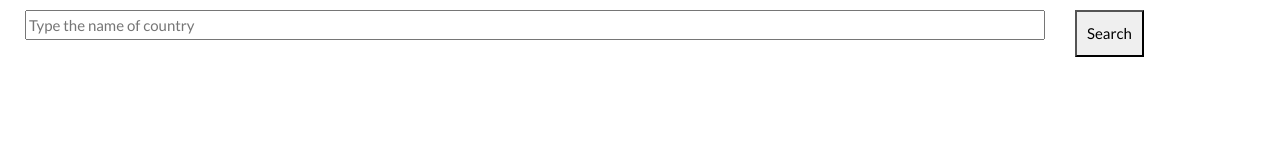
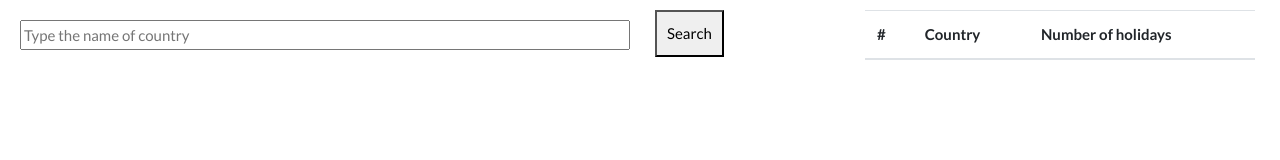
Before and after one commit to sam01ln12/calendarific_api, a plain HTML site: page index.html in a window 1280 px wide. Drawn offline with Linux system fonts and the light colour scheme.

Commit message:
Update index.html

```diff
--- a/index.html
+++ b/index.html
@@ -11,19 +11,43 @@
 <body>
     <div class="container-fluid">
         <div class="row">
-            <div class="col-md-10">
+            <div class="col-md-6">
           <input type="text" placeholder="Type the name of country" class = "Search_bar">
             </div>
         <div class="col-md-2">
           <button id = "search" >Search</button>
-            </div>
         </div>
-        <div class="row" id = "main">
+        <div class="col-md-4">
+            <table class="table">
+                <thead>
+                    <tr>
+                        <th>
+                            #
+                        </th>
+                        <th>
+                            Country
+                        </th>
+                        <th>
+                            Number of holidays
+                        </th>
+                    </tr>
+                </thead>
+                <tbody>
+
+                </tbody>
+            </table>
+        </div>
+    </div>
+        </div>
 
 
-        </div>
+    <div class="row" id = "main">
+
+
+    </div>
     </div>
     <script src="js/scripts.js"></script>
     <script src="js/main.js"></script>
+    <script src="js/storage_script.js"></script>
 </body>
 </html>
```
